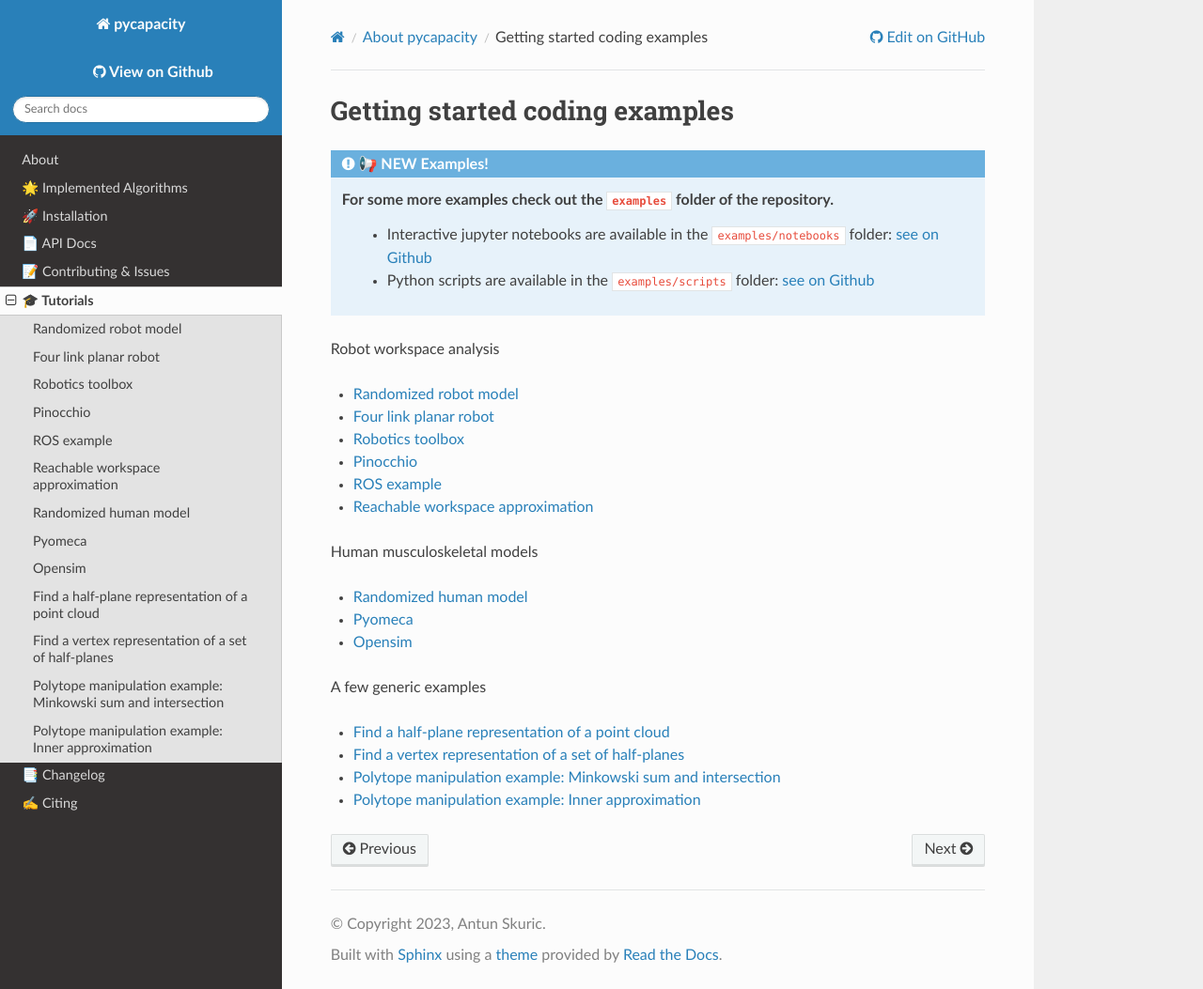
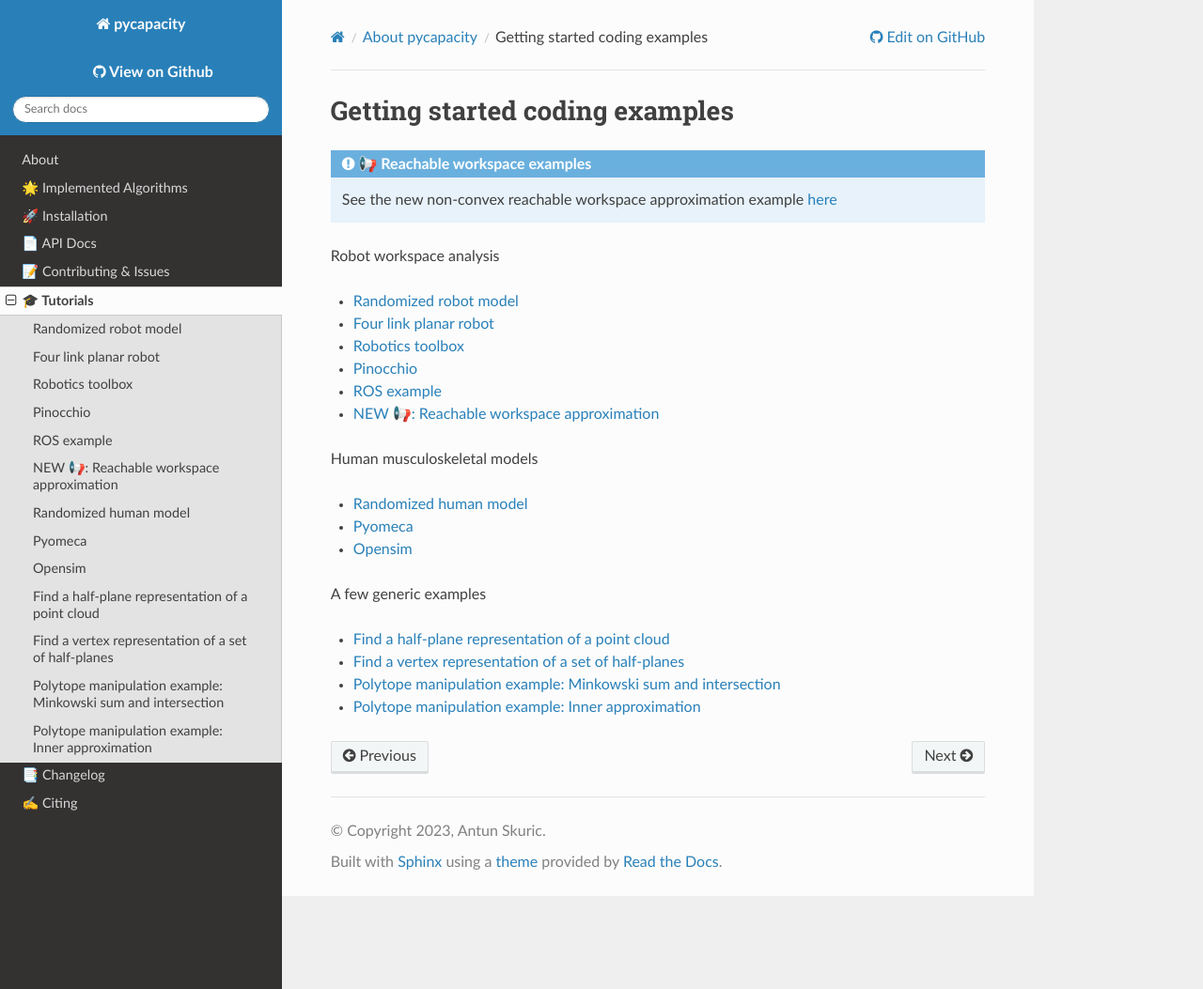
Before and after one commit to auctus-team/pycapacity, a Sphinx documentation site: the page built from docs/source/examples/index.rst, in a window 1280 px wide and 1053 px high. Shown: the whole window at 94% size. Built offline with Sphinx 7.4.7 and the Read the Docs theme 3.1.0, drawn with Linux system fonts in a browser that asks for light colours; pages that are not in the unit, such as notebooks, are missing from menus.

Commit message:
some formating in docs

```diff
--- a/docs/source/examples/index.rst
+++ b/docs/source/examples/index.rst
@@ -2,11 +2,9 @@ Getting started coding examples
 ===============================
 
 
-.. admonition::  📢 NEW Examples!
+.. admonition::  📢 Reachable workspace examples
 
-   For some more examples check out the ``examples`` folder of the repository.
-      - Interactive jupyter notebooks are available in the ``examples/notebooks`` folder: `see on Github <https://github.com/auctus-team/pycapacity/tree/master/examples/notebooks>`_
-      - Python scripts are available in the ``examples/scripts`` folder: `see on Github <https://github.com/auctus-team/pycapacity/tree/master/examples/scripts>`_
+   See the new non-convex reachable workspace approximation example `here <reachable_workspace.html>`_
 
 Robot  workspace analysis
 
@@ -18,7 +16,7 @@ Robot  workspace analysis
     Robotics toolbox <robotics_toolbox.md>
     Pinocchio <pinocchio.md>
     ROS example <ROS.rst>
-    Reachable workspace approximation <reachable_workspace.md>
+    NEW 📢: Reachable workspace approximation <reachable_workspace.md>
 
 
 Human musculoskeletal models
```
